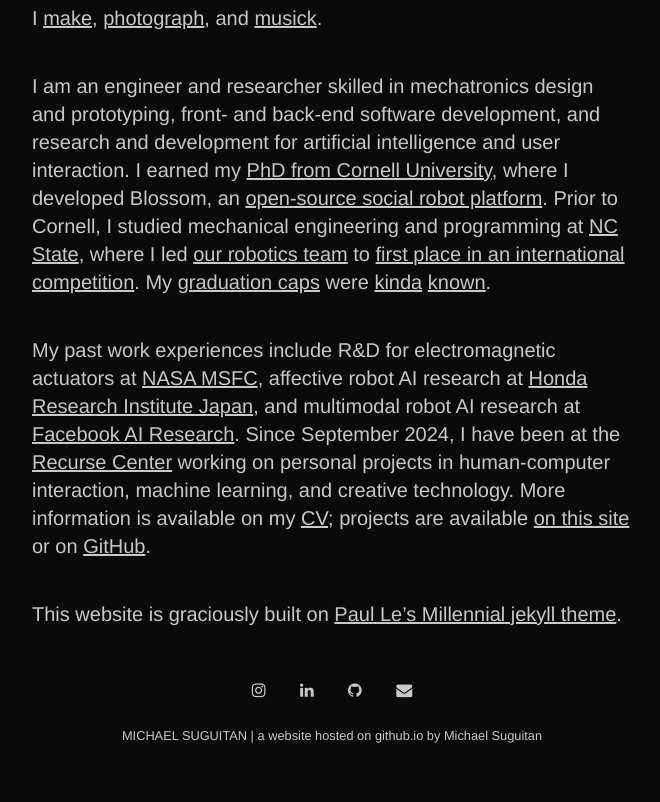
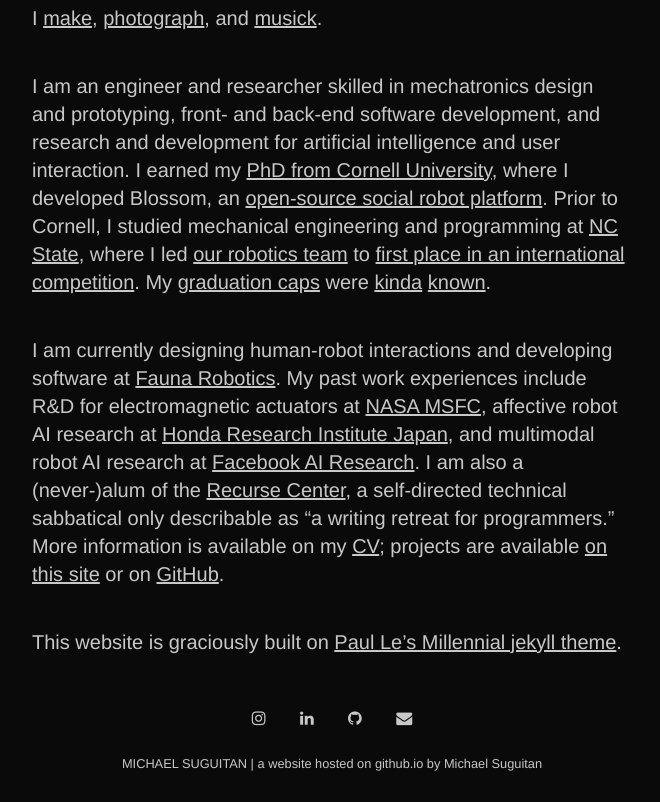
Before and after one commit to msgtn/msgtn.github.io, a Jekyll site: the page built from pages/about.md, in a window 1280 px wide and 900 px high, scrolled down 659 px, cut to the strip 98-900 px from the top of the window. Shown: the whole strip, without its empty margins (308-968 px from the left). Built offline with Jekyll 4.4.1, drawn with Linux system fonts in a browser that asks for light colours; nearby versions of some CDN libraries; before the commit the page ends 1531 px from its top, so only the background shows below that.

Commit message:
Update about, rename become

```diff
--- a/pages/about.md
+++ b/pages/about.md
@@ -22,8 +22,9 @@
 Prior to Cornell, I studied mechanical engineering and programming at [NC State](/asme), where I led [our robotics team](https://www.mae.ncsu.edu/2016/02/09/students-win-2015-asme-student-design-competition/) to [first place in an international competition](https://www.asme.org/topics-resources/society-news/asme-news/studentdesigned-rescue-robots-face-imece-2015).
 My [graduation caps](/gradcap) were [kinda](https://www.facebook.com/watch/?v=280843082514460) [known](https://www.reddit.com/r/gifs/comments/4gzqs6/a_robotic_automatic_wireless_selfturning/).
 
+I am currently designing human-robot interactions and developing software at [Fauna Robotics](https://faunarobotics.com/).
 My past work experiences include R&D for electromagnetic actuators at [NASA MSFC](https://www.nasa.gov/centers/marshall/home/index.html), affective robot AI research at [Honda Research Institute Japan](http://www.jp.honda-ri.com), and multimodal robot AI research at [Facebook AI Research](https://ai.facebook.com/research/).
-Since September 2024, I have been at the [Recurse Center](https://www.recurse.com/scout/click?t=edb5580c1c1d0f7739dbf081a76ca2c3) working on personal projects in human-computer interaction, machine learning, and creative technology.
+I am also a (never-)alum of the [Recurse Center](https://www.recurse.com/scout/click?t=edb5580c1c1d0f7739dbf081a76ca2c3), a self-directed technical sabbatical only describable as "a writing retreat for programmers."
 More information is available on my [CV](/assets/pdf/msuguitan_cv.pdf); projects are available [on this site](/works) or on [GitHub](https://github.com/msgtn).
 
 This website is graciously built on [Paul Le's Millennial jekyll theme](https://github.com/LeNPaul/Millennial).
```
Also changed, not shown: text/_posts/2020-05-29-become.md (+1 -1 lines).
